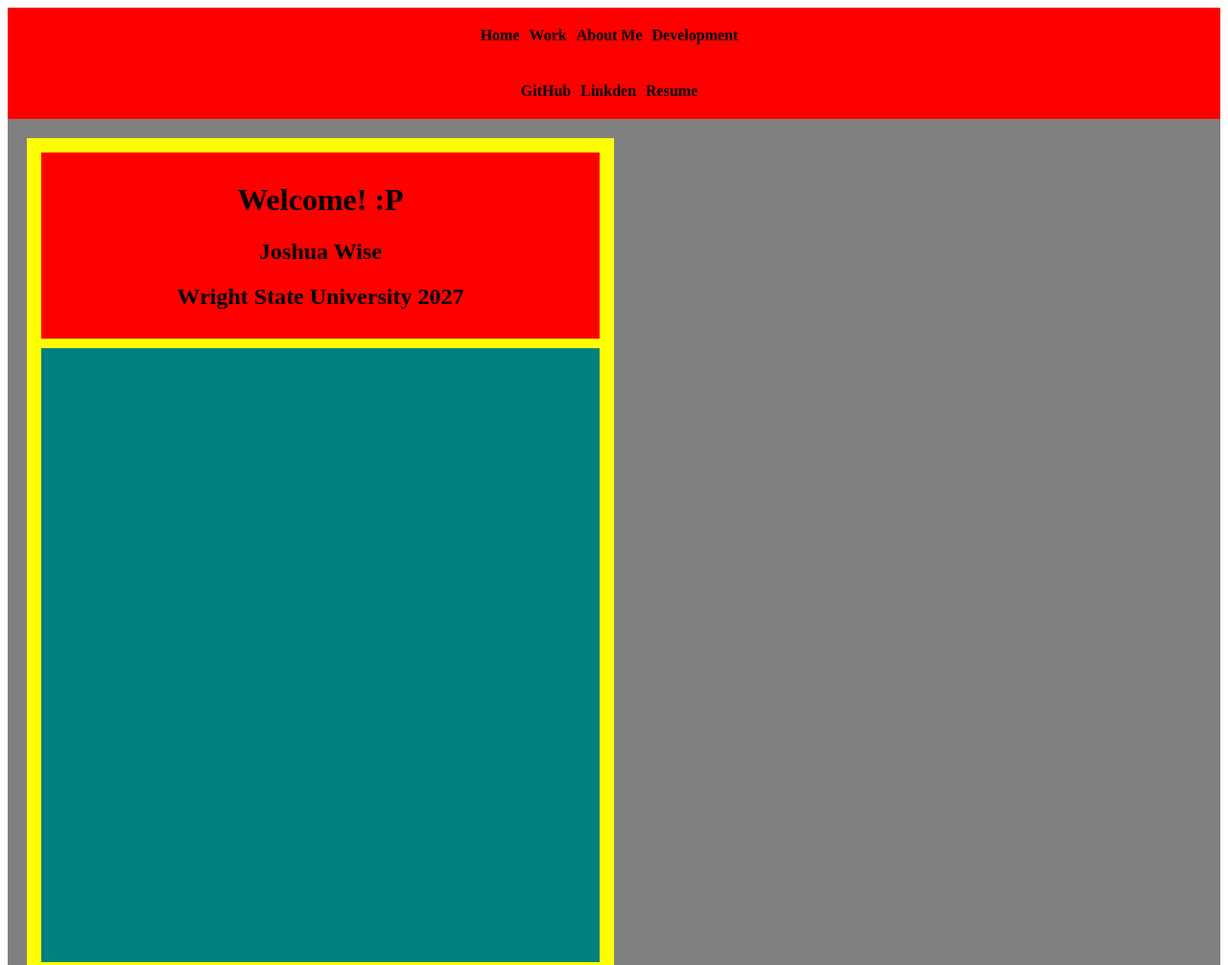
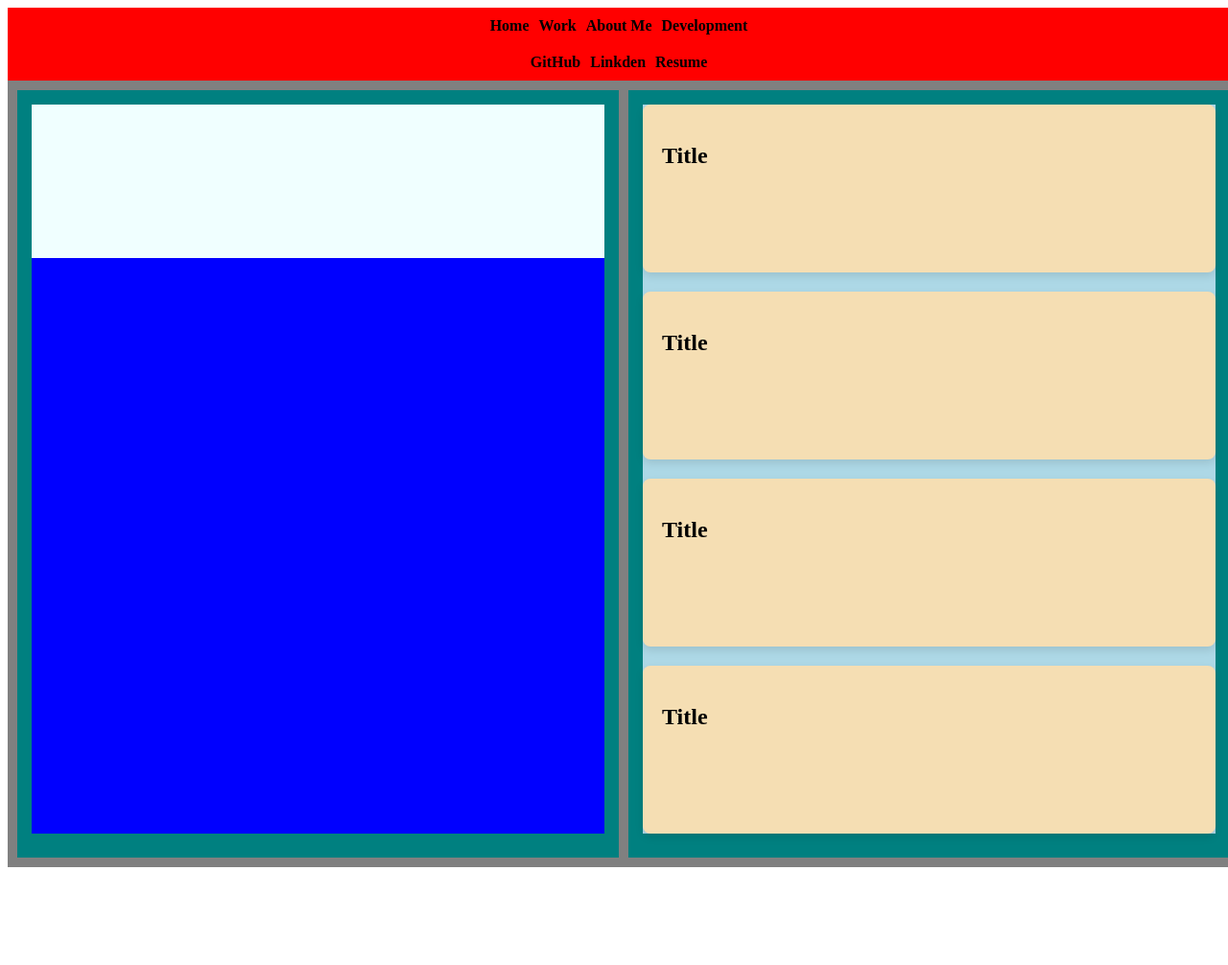
Before and after one commit to Joshua-Wise78/personalWeb, a plain HTML site: page index.html in a window 1280 px wide. Shown: the top 1006 px of the page at 96% size. After the commit the page ends 912 px from the top, so only its background shows below. Drawn offline with Linux system fonts and the light colour scheme.

Commit message:
Left and right should be good

```diff
--- a/index.html
+++ b/index.html
@@ -4,8 +4,7 @@
 <head>
   <meta charset="UTF-8" />
   <meta http-equiv="X-UA-Compatible" content="IE=edge" />
-  <meta name="viewport"
-      content="width=device-width,initial-scale=1.0" />
+  <meta name="viewport" content="width=device-width,initial-scale=1.0" />
   <title>Joshua Wise</title>
   <link rel="stylesheet" href="styles.css" />
 </head>
@@ -39,27 +38,36 @@
   <!-- Main  content -->
   <main>
     <div class="body-container">
-      <!-- Left part of main body content -->
-      <div class="left-segment">
-        <!-- Left section header -->
-        <div class="left-body-header">
-            <h1>Welcome! :P</h1>
-            <div class="left-body-header-list">
-              <ul>
-                <li><h2>Joshua Wise</h2></li>
-                <li><h2>Wright State University 2027</h2></li>
-              </ul>
-            </div>
+      <div class="left-segment"><!-- Left part of main body content -->
+        <div class="left-segment-container"><!-- Left section container-->
+          <div class="left-segment-header">
+            <!-- Header for left segment-->
+          </div>
+          <div class="left-segment-sub-section">
+            <!-- Section below header -->
+          </div>
+        </div><!-- Left section container -->
+      </div><!-- End of Left section header-->
+
+      <!-- Start of right part of main body -->
+      <div class="right-segment">
+        <div class="right-segment-container">
+          <section class="skill-section">
+            <h2>Title</h2>
+          </section>
+          <section class="skill-section">
+            <h2>Title</h2>
+          </section>
+          <section class="skill-section">
+            <h2>Title</h2>
+          </section>
+          <section class="skill-section">
+            <h2>Title</h2>
+          </section>
         </div>
-        <div class="left-body-sub-section">
+      </div>
+      <!-- End of right segment for body content -->
 
-        </div>
-        <!-- End of Left section header-->
-      </div>
-      <!-- End of left part of main body content -->
-      <div class="right-segment">
-        <!-- Professional photo will go here -->
-      </div>
     </div>
   </main>
   <!-- End of Main content-->
--- a/styles.css
+++ b/styles.css
@@ -1,9 +1,10 @@
 /* Container for the navbar */
 .navbar-container {
     display: flex;
+    width: 100%;
     justify-content: center;
     align-items: center;
-    padding: 20px;
+    padding: 10px;
     background-color: red;
 }
 
@@ -28,61 +29,64 @@
 }
 
 .body-container {
+    display: flex;
     width: 100%;
-    padding: 20px;
-    box-sizing: border-box;
-    min-height: 100vh;
+    padding: 10px;
+    height: 100vh;
+    gap: 10px;
     background-color: gray;
 }
 
+.right-segment,
 .left-segment {
-    width: 50%;
+    flex: 1;
     padding: 15px;
     box-sizing: border-box;
     min-height: 100vh;
-    background-color: yellow;
 }
 
-.left-body-header {
-    width: 100%;
-    padding: 10px;
-    box-sizing: border-box;
-    min-height: fit-content; /* This might change depending */
-    background-color: red;
+.right-segment {
+    background-color: teal;
 }
 
-.left-body-header h1 {
-    display: flex;
-    justify-content: center;
-    align-items: center;
-    max-height: 20vh;
+.left-segment {
+    background-color: teal;
 }
 
-.left-body-header-list ul {
-    list-style: none;
-    margin: 0;
-    padding: 0;
+.left-segment-container {
+    width: 100%;
+    min-height: 95vh;
 }
 
-.left-body-header-list ul li h2 {
-    color: black;
-    text-decoration: none;
+.left-segment-header {
+    width: 100%;
+    min-height: 20vh;
+    background-color: azure;
 }
 
-.left-body-header-list h2 {
-    display: flex;
-    justify-content: center;
-    align-items: center;
+.left-segment-sub-section {
+    width: 100%;
+    min-height: 75vh;
+    background-color: blue;
 }
 
-.left-body-sub-section {
-    width: 100%;
-    padding: 10px;
-    margin-top: 10px;
+.right-segment-container {
+    display: grid;
+    grid-template-columns: 1fr;
+    gap: 20px;
+    background-color: lightblue;
     box-sizing: border-box;
-    min-height: 80vh;
-    background-color: teal;
+    min-height: 95vh;
 }
+
+.skill-section {
+    background-color: wheat;
+    padding: 20px;
+    border-radius: 8px;
+    box-shadow: 0 4px 8px rgba(0, 0, 0, .1);
+}
+
+
 
 /* Reactive media for body, navbar, and footer eventually :) */
 @media (max-width: 768px) {
```
